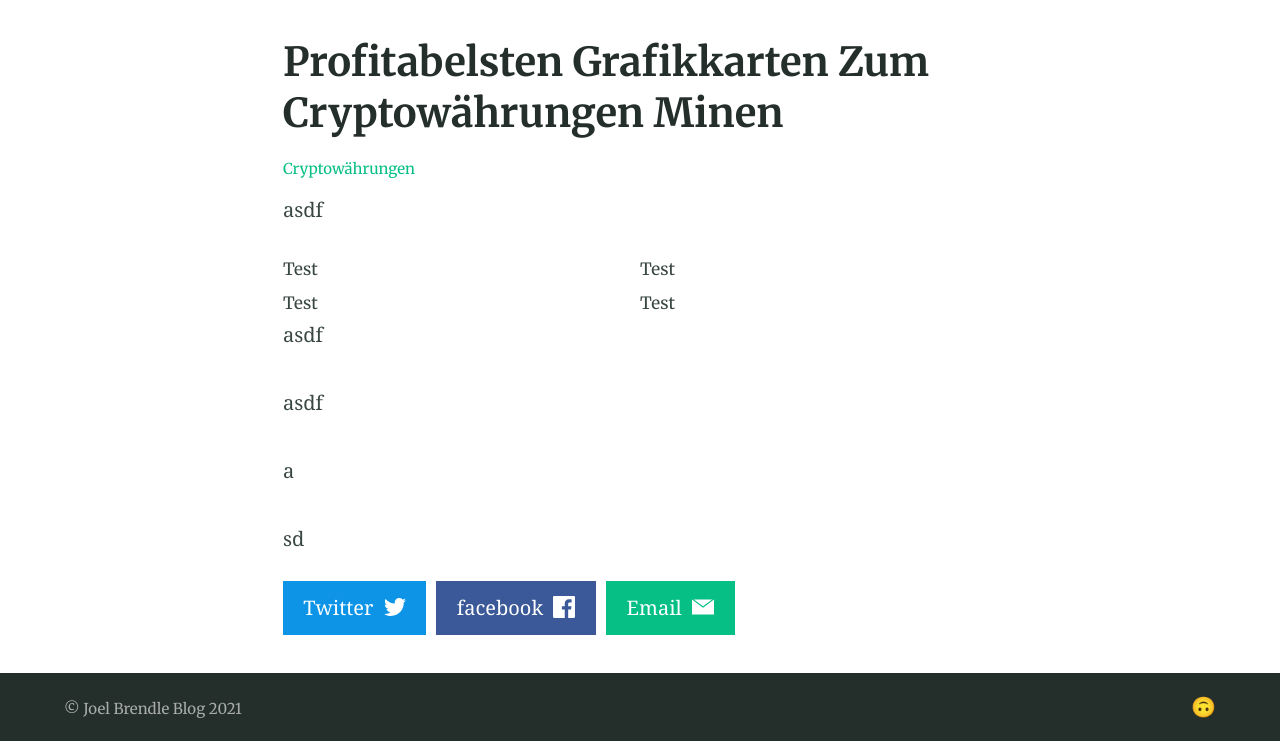
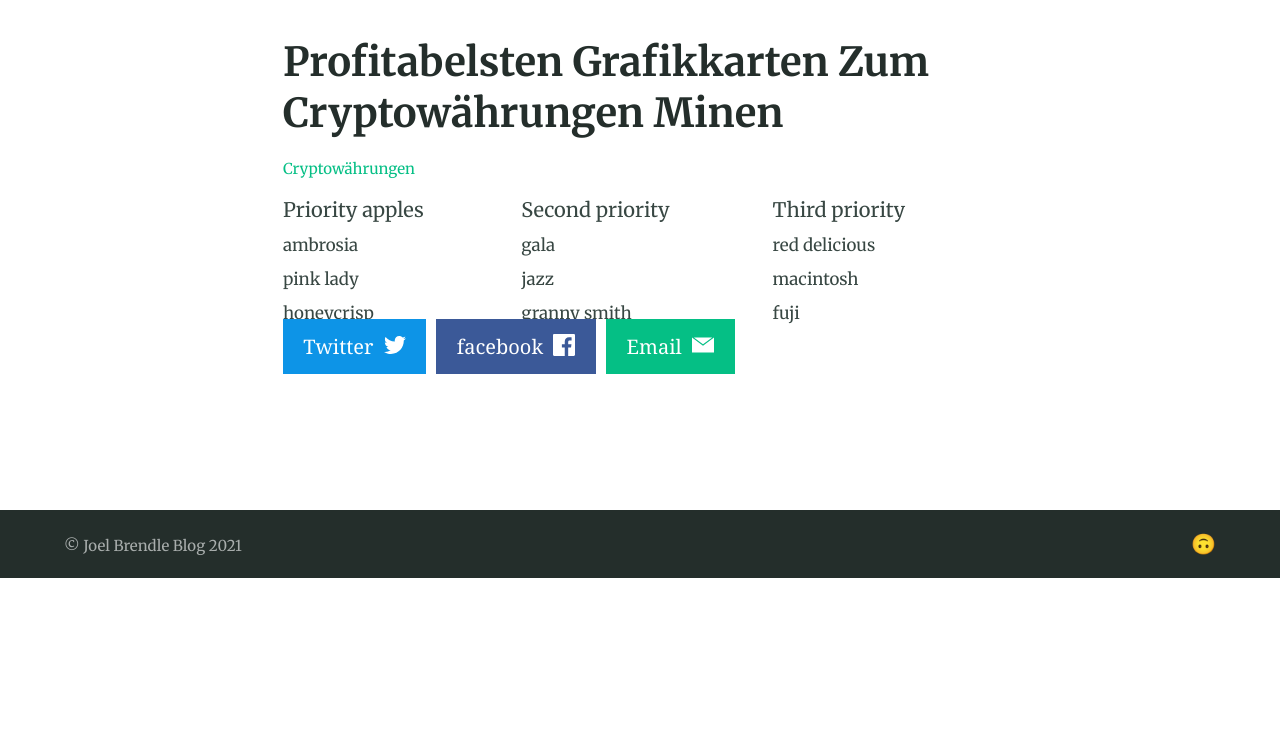
Before and after one commit to joelbrendle/joel_blog, a Jekyll site: the page built from _posts/2016-08-29-example-post-two.md, in a window 1280 px wide. Shown: the part 322-1063 px from the top of the page. Built offline with Jekyll 4.4.1, drawn with Linux system fonts in a browser that asks for light colours; after the commit the page ends 900 px from its top, so only the background shows below that.

Commit message:
Update from Forestry.io Joel Brendle updated _posts/2016-08-29-example-post-two.md

```diff
--- a/_posts/2016-08-29-example-post-two.md
+++ b/_posts/2016-08-29-example-post-two.md
@@ -9,32 +9,8 @@
 feature_image: https://cdn.pixabay.com/photo/2017/10/14/22/20/farm-2852024_1280.jpg
 
 ---
-asdf
-
-<table>
-
-<tr>
-
-<td>Test</td>
-
-<td>Test</td>
-
-</tr>
-
-<tr>
-
-<td>Test</td>
-
-<td>Test</td>
-
-</tr>
-
-</table>
-
-asdf
-
-asdf
-
-a
-
-sd
+| Priority apples | Second priority | Third priority |
+|-------|--------|---------|
+| ambrosia | gala | red delicious |
+| pink lady | jazz | macintosh |
+| honeycrisp | granny smith | fuji |
```
